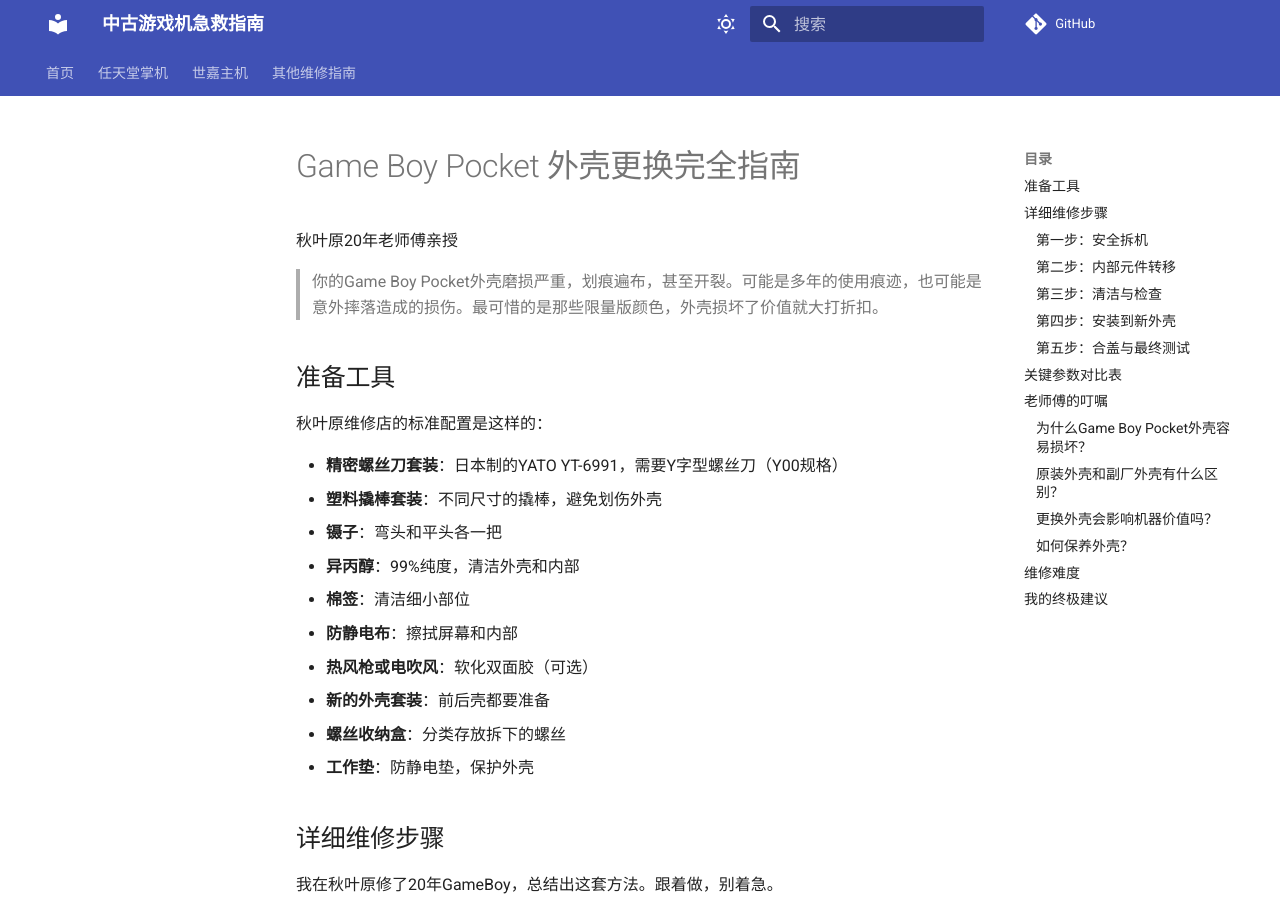
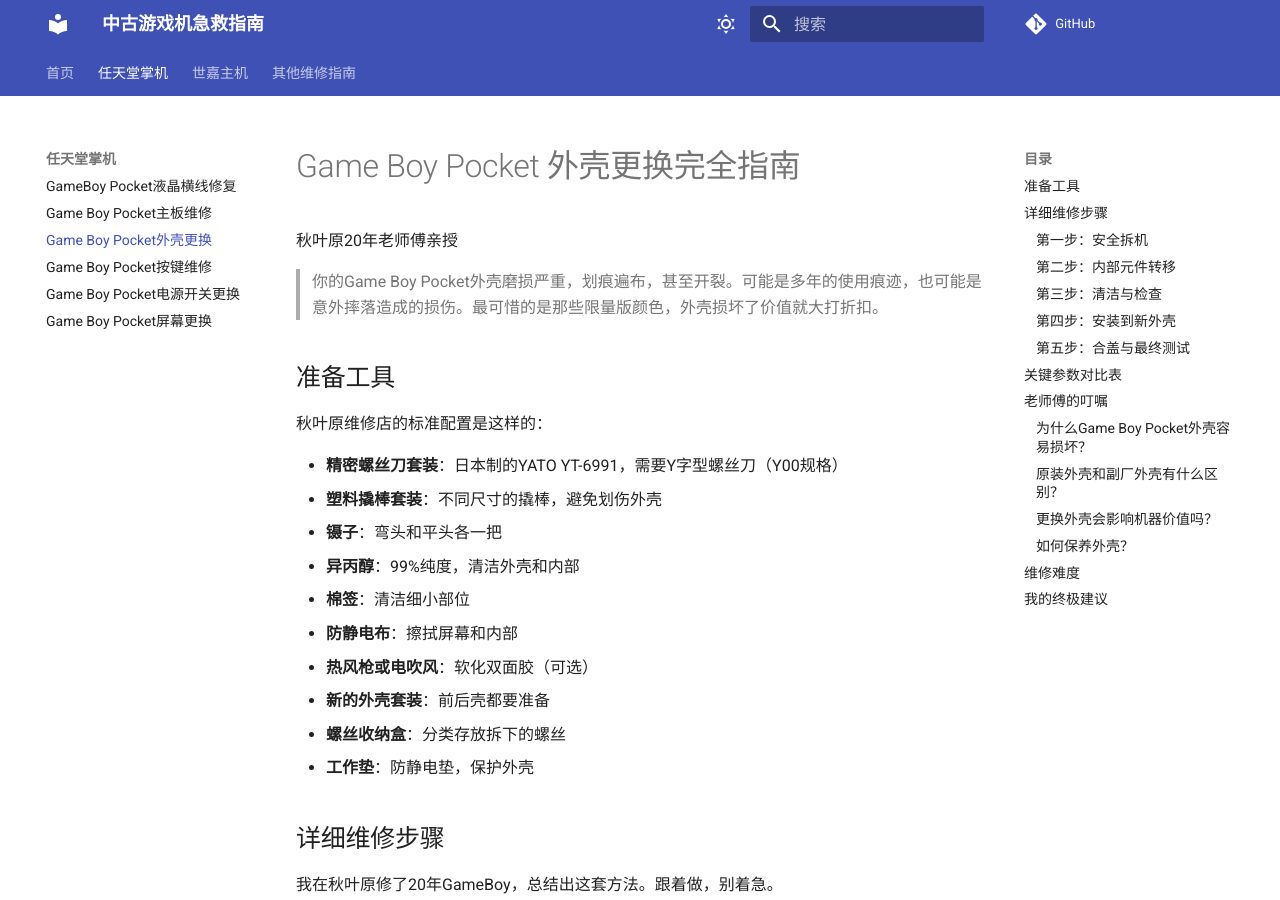
Before and after one commit to NoodleStormno/retro-wiki, an MkDocs documentation site: the page built from docs/gbp-shell-replacement.md, in a window 1280 px wide and 900 px high. Built offline with MkDocs 1.6.1 and Material for MkDocs 9.7.7, drawn with Linux system fonts in a browser that asks for light colours; comment, search, counter and statistics services are not loaded.

Commit message:
更新mkdocs.yml导航配置，添加5篇Game Boy Pocket维修指南到导航菜单

```diff
--- a/mkdocs.yml
+++ b/mkdocs.yml
@@ -39,6 +39,11 @@
   - 首页: index.md
   - 任天堂掌机:
     - GameBoy Pocket液晶横线修复: gbp-screen-fix.md
+    - Game Boy Pocket主板维修: gbp-motherboard-repair.md
+    - Game Boy Pocket外壳更换: gbp-shell-replacement.md
+    - Game Boy Pocket按键维修: gbp-button-repair.md
+    - Game Boy Pocket电源开关更换: gbp-power-switch-replacement.md
+    - Game Boy Pocket屏幕更换: gbp-screen-replacement.md
   - 世嘉主机:
     - セガサターン电池更换与读取改善: ss-battery-fix.md
   - 其他维修指南:
```
